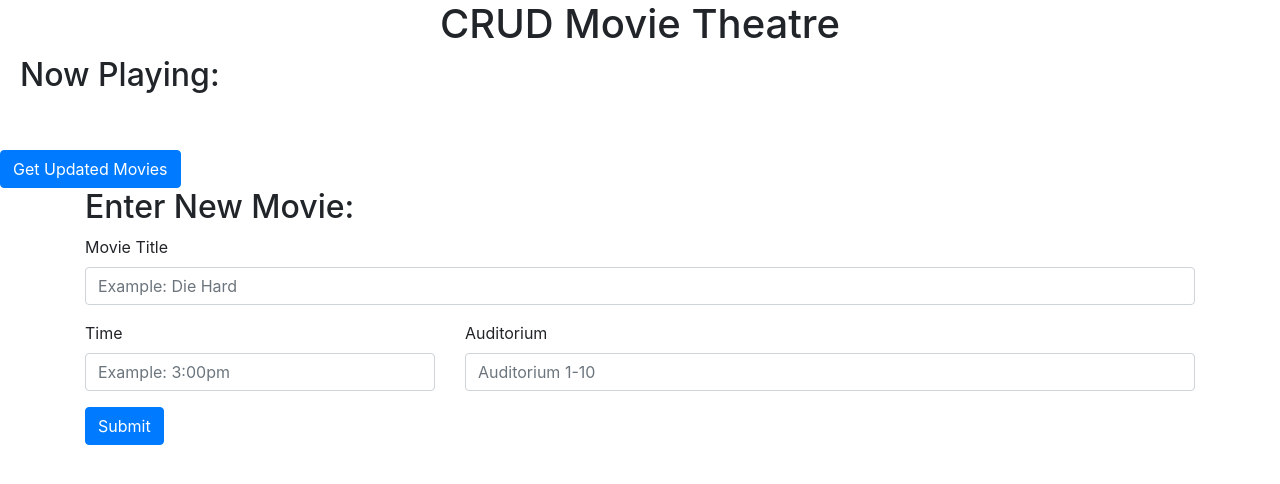
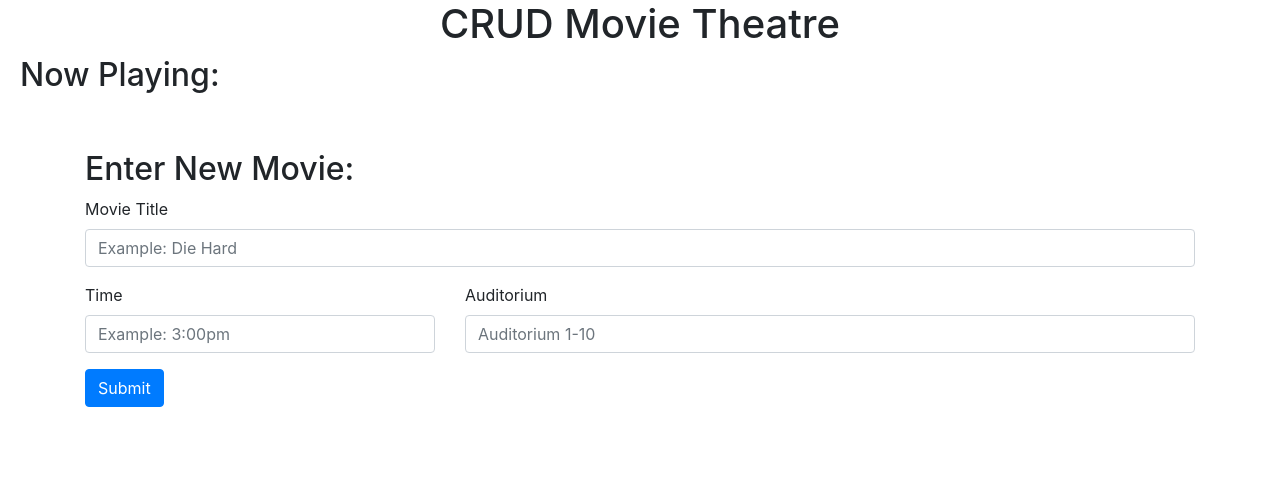
Before and after one commit to Christinalytle/week6-group-project, a website: page index.html in a window 1280 px wide. Drawn offline with Linux system fonts and the light colour scheme; no server answers.

Commit message:
deleted refresh button cause we dont need it

```diff
--- a/index.html
+++ b/index.html
@@ -17,7 +17,6 @@
       </div>
       <br>
       <br>
-      <button type="button" class="getAllMovies btn btn-primary" id="allMovieButton" onclick="DOMManager.reloadPage()">Get Updated Movies</button>
       <div class="container movieForm">
         <h2 id="formTitle">Enter New Movie:</h2>
         <form class="row">
```
